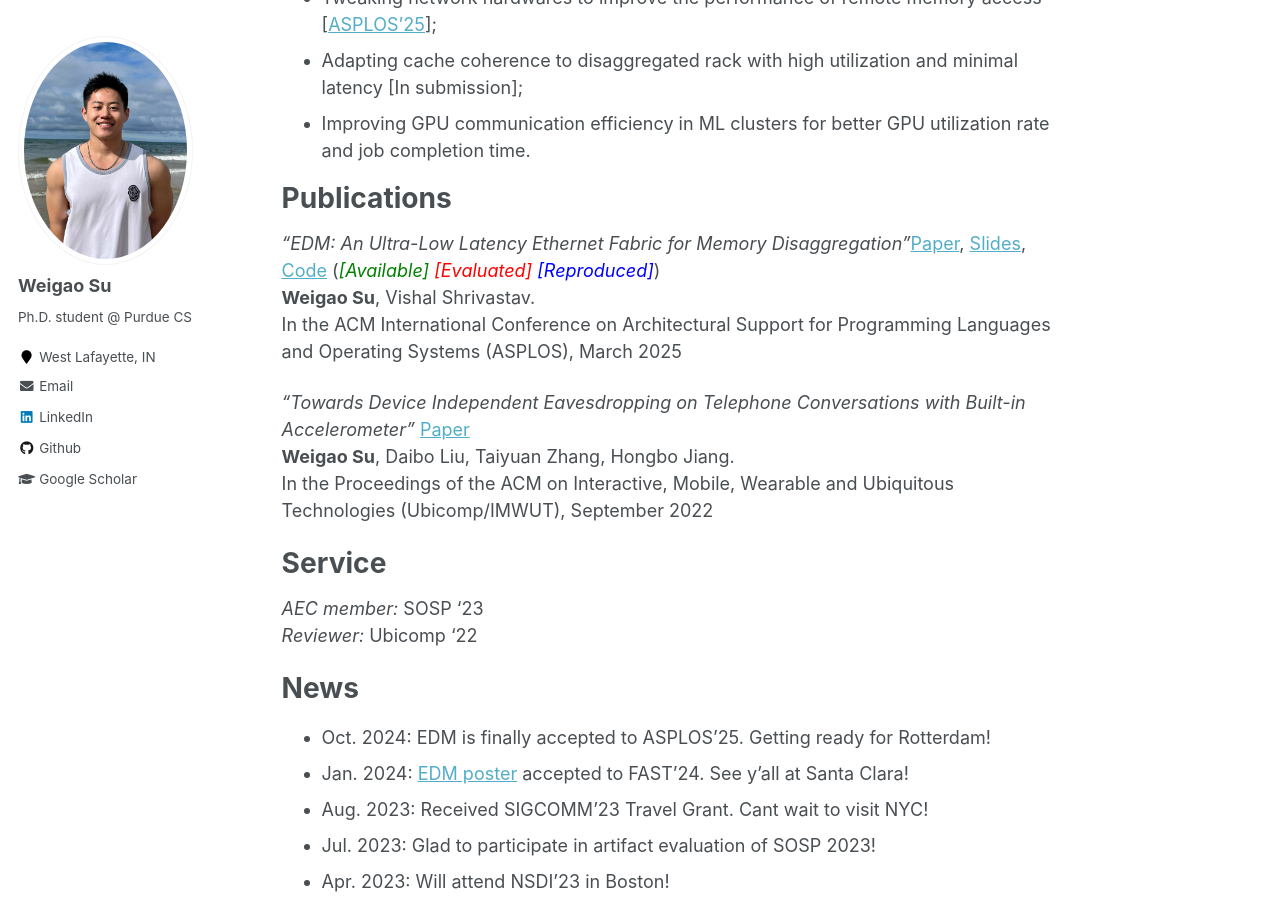
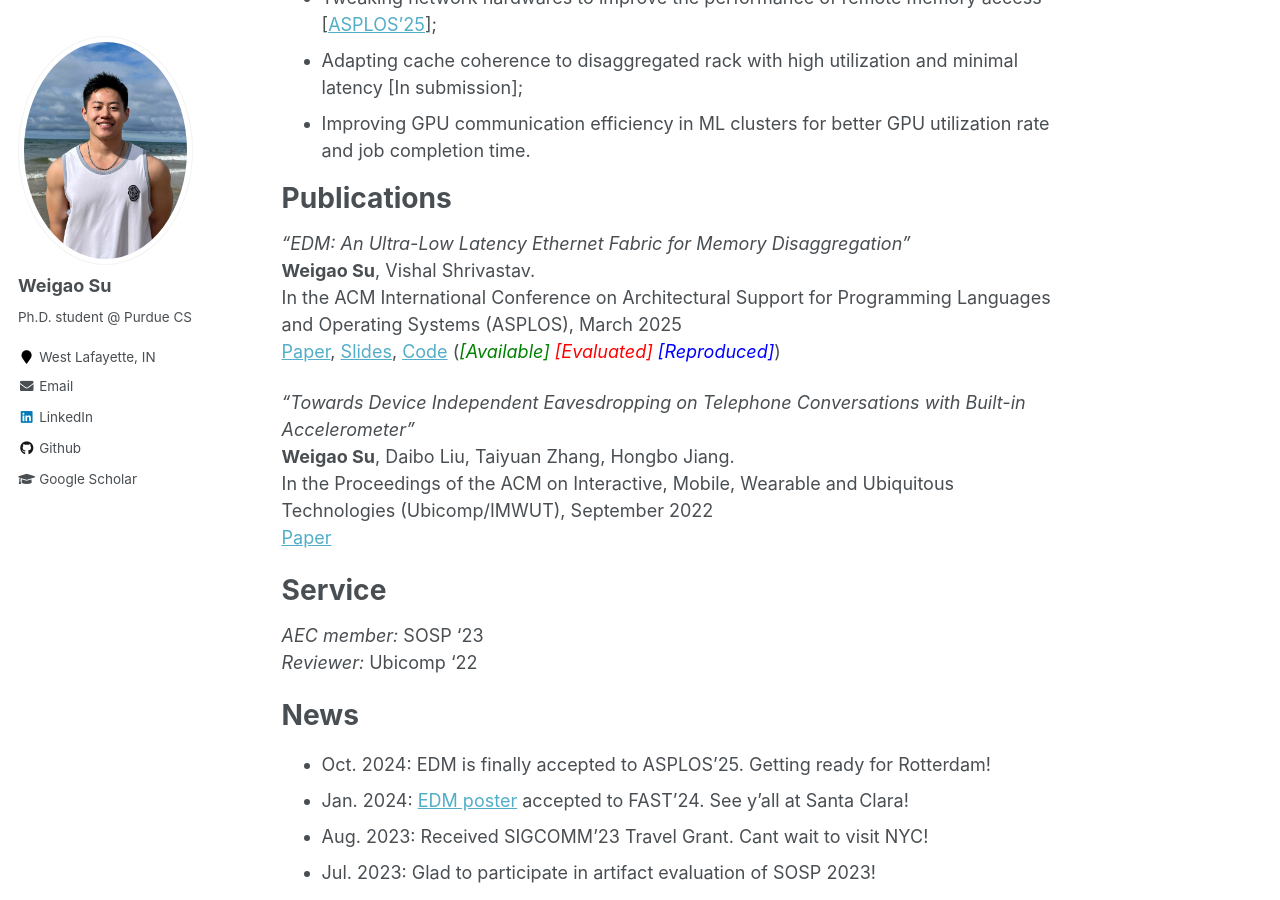
Before and after one commit to wegul/wegul.github.io, a Jekyll site: the page built from _pages/about.md, in a window 1280 px wide and 900 px high, scrolled down 562 px. Built offline with Jekyll 4.4.1, drawn with Linux system fonts in a browser that asks for light colours.

Commit message:
Update about.md

```diff
--- a/_pages/about.md
+++ b/_pages/about.md
@@ -30,14 +30,15 @@
 
 Publications
 ======
-*"EDM: An Ultra-Low Latency Ethernet Fabric for Memory Disaggregation"*[Paper](https://dl.acm.org/doi/abs/10.1145/3669940.3707221), [Slides](https://wegul.github.io/files/EDM-Slides.pdf), [Code](https://github.com/wegul/EDM) (<em><font color="green">[Available]</font> <font color="red">[Evaluated]</font> <font color="blue">[Reproduced]</font></em>)
+*"EDM: An Ultra-Low Latency Ethernet Fabric for Memory Disaggregation"*
 **Weigao Su**, Vishal Shrivastav.
 In the ACM International Conference on Architectural Support for Programming Languages and Operating Systems (ASPLOS), March 2025
+[Paper](https://dl.acm.org/doi/abs/10.1145/3669940.3707221), [Slides](https://wegul.github.io/files/EDM-Slides.pdf), [Code](https://github.com/wegul/EDM) (<em><font color="green">[Available]</font> <font color="red">[Evaluated]</font> <font color="blue">[Reproduced]</font></em>)
 
-
-*"Towards Device Independent Eavesdropping on Telephone Conversations with Built-in Accelerometer"*  [Paper](https://dl.acm.org/doi/abs/10.1145/3494969)
+*"Towards Device Independent Eavesdropping on Telephone Conversations with Built-in Accelerometer"*
 **Weigao Su**, Daibo Liu, Taiyuan Zhang, Hongbo Jiang.
 In the Proceedings of the ACM on Interactive, Mobile, Wearable and Ubiquitous Technologies (Ubicomp/IMWUT), September 2022
+[Paper](https://dl.acm.org/doi/abs/10.1145/3494969)
 
 
 Service
```
